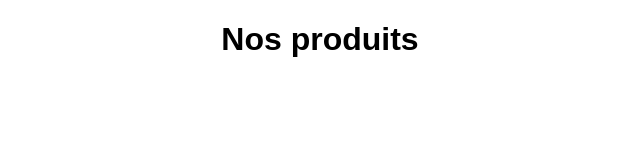
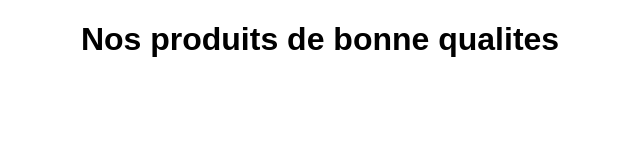
Before and after one commit to Dev-mind9/E-commerce_Test1, a plain HTML site: page E-commerce/Font/html/produit.html in a window 1280 px wide. Shown: the whole page, without its empty margins (320-960 px from the left). Drawn offline with Linux system fonts and the light colour scheme; files whose address does not match are found by name.

Commit message:
Update produit.html
ajout d'un texte

```diff
--- a/E-commerce/Font/html/produit.html
+++ b/E-commerce/Font/html/produit.html
@@ -7,7 +7,7 @@
     <title>Document</title>
 </head>
 <body>
-    <h1>Nos produits</h1>
+    <h1>Nos produits de bonne qualites </h1>
     <div id="produits"></div>
 </body>
 </html>
```
